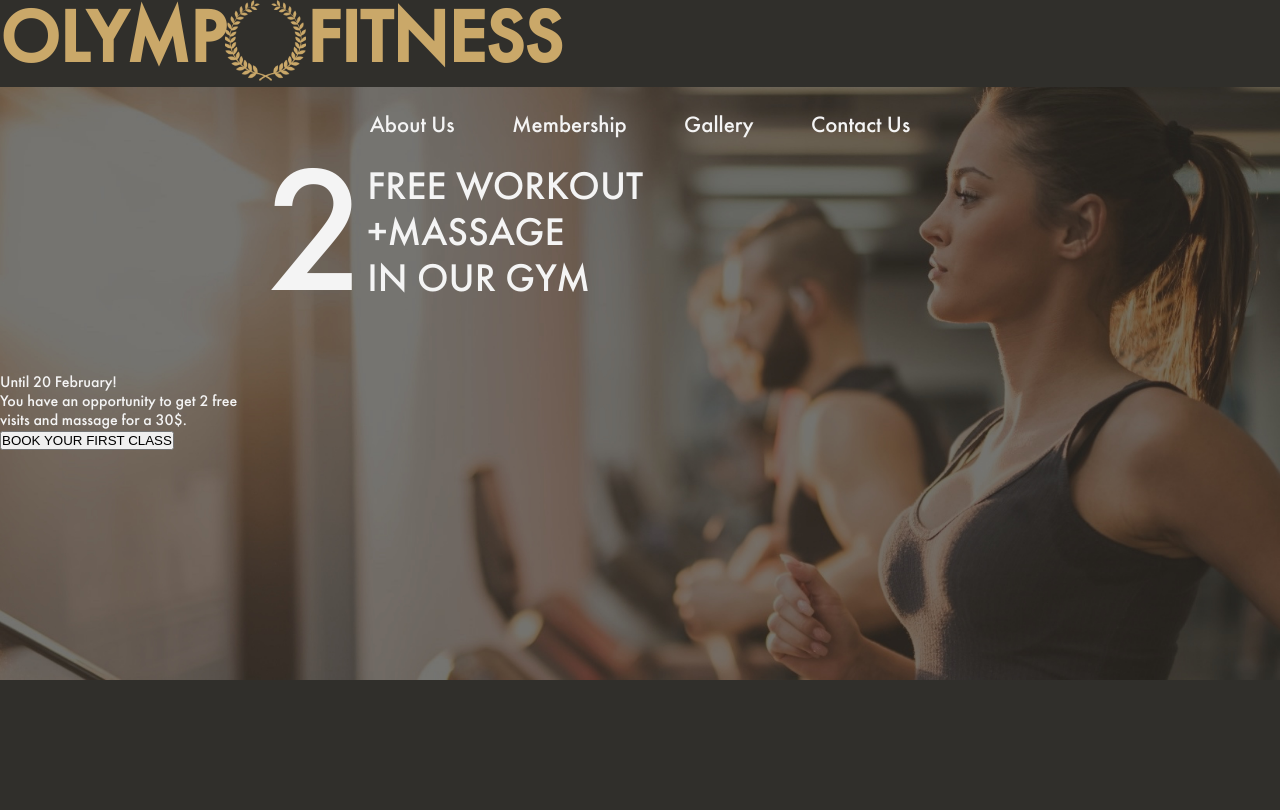
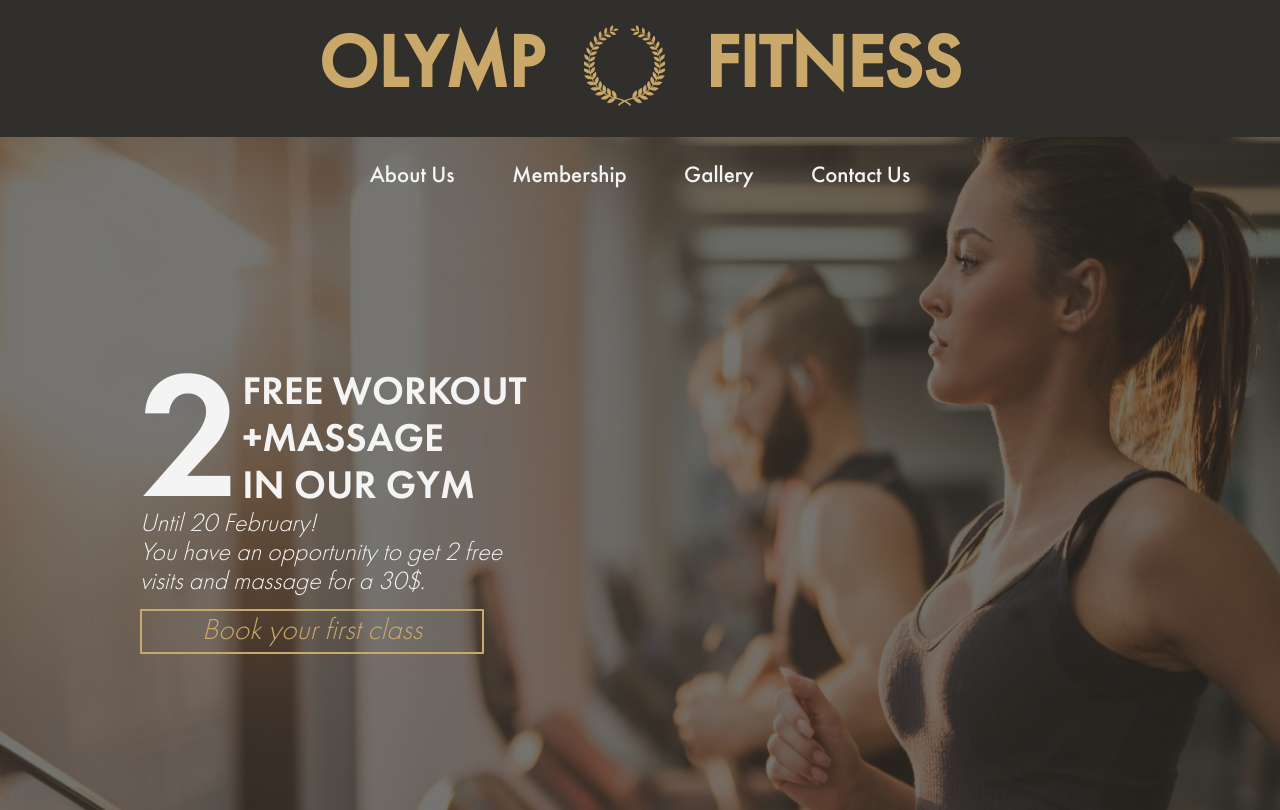
Before and after one commit to Barskihub/OLYMP_FITNESS, a plain HTML site: page index.html in a window 1280 px wide. Drawn offline with Linux system fonts and the light colour scheme.

Commit message:
CREATE HEADER AND SECTION OFFER
123

```diff
--- a/index.html
+++ b/index.html
@@ -8,10 +8,10 @@
 <body>
     <wrapper id="wrapper">
         <header id="header">
-             <h2 class="logo_name">
+             <h2 id="logo_name_1">
                  OLYMP </h2>
             <img src="image/Logo.png" alt="logoOF" id="logo_name_img">
-            <h2 class="logo_name">FITNESS
+            <h2 id="logo_name_2">FITNESS
             </h2>
          </header>
         <section id="special_offer_section">
@@ -39,6 +39,7 @@
                     </li>
                 </ul>
             </nav>
+            <div id="sp_offer">
                 <div id="sp_offer_1">
                     <div id="big_two">2</div>
                     <div id="sp_big">
@@ -49,10 +50,11 @@
                     <p id="sp_offer_p">
                         Until 20 February!<br>
                         You have an opportunity to get 2 free <br>visits and massage for a 30$.
-                </p>
-                <button id="booking_fc_button">
-                    BOOK YOUR FIRST CLASS
-                </button>
+                     </p><br>
+                    <a href="#" id="booking_fc_button">
+                        Book your first class
+                    </a>
+                 </div>
             </div>
         </section>
         <main id="main">
--- a/style.css
+++ b/style.css
@@ -7,6 +7,26 @@
     url('font_futura/FuturaMediumC.woff') format('woff'),
     url('font_futura/FuturaMediumC.ttf') format('truetype');
     font-weight: 500;
+    font-style: normal;
+}
+@font-face {
+    font-family: 'FuturaDemiC';
+    src: url('font_futura/FuturaDemiC-Italic.eot');
+    src: local('font_futura/Futura Demi Italic Cyrillic'), local('font_futura/FuturaDemiC-Italic'),
+    url('font_futura/FuturaDemiC-Italic.eot?#iefix') format('embedded-opentype'),
+    url('font_futura/FuturaDemiC-Italic.woff') format('woff'),
+    url('font_futura/FuturaDemiC-Italic.ttf') format('truetype');
+    font-weight: normal;
+    font-style: italic;
+}
+@font-face {
+    font-family: 'FuturaLightC';
+    src: url('font_futura/FuturaLightC.eot');
+    src: local('font_futura/Futura Light Cyrillic'), local('font_futura/FuturaLightC'),
+    url('font_futura/FuturaLightC.eot?#iefix') format('embedded-opentype'),
+    url('font_futura/FuturaLightC.woff') format('woff'),
+    url('font_futura/FuturaLightC.ttf') format('truetype');
+    font-weight: 300;
     font-style: normal;
 }
 *, *::after, *::before {
@@ -49,21 +69,29 @@ a:hover {
     color: #CAA869;
     font-size: 50px;
     display: flex;
-    margin: auto;
+    justify-content: center;
+    margin: 25px 0 25px 0;
 }
 #logo_name_img {
     object-fit: cover;
     height: 81px;
     width: 81px;
 }
+#logo_name_1 {
+    padding-right: 40px;
+}
+#logo_name_2 {
+    padding-left: 40px;
+}
 /*END HEADER SITTINGS*/
 
 /*SPECIAL_OFFER_SECTION*/
 #special_offer_section {
     background: url("image/top-banner 2.jpg") no-repeat;
-    background-size: 100%;
+    background-size: 100% 100%;
     height: 673px;
     color: #F4F4F4;
+    object-fit: cover;
 }
 /*NAVIGATION*/
 #nav_ul {
@@ -75,18 +103,47 @@ a:hover {
     display: inline-block;
     padding: 26px;
 }
+/*SPECIAL OFFER*/
+#sp_offer {
+    padding: 154px 0 0 140px;
+}
 /*SPECIAL OFFER BIG TEXT*/
 #sp_offer_1 {
-    padding-left: 265px;
+    font-family: 'FuturaDemiC';
     display: flex;
     flex-direction: row;
+    height: 140px;
+}
+#sp_offer_2 {
+    font-family: 'FuturaLightC';
+    font-style: italic;
 }
 #big_two {
     font-size: 180px;
     position: relative;
-    top: -25px;
+    top: -26px;
 }
 #sp_big {
     font-size: 40px;
     text-align: left;
 }
+#sp_offer_p {
+    font-size: 26px;
+}
+#booking_fc_button {
+    background: none;
+    color: #CAA869;
+    font-size: 30px;
+    text-decoration: none;
+    padding: .2em 2em;
+    outline: none;
+    border: 2px solid #CAA869;
+    border-radius: 1px;
+    transition: 0.2s;
+}
+#booking_fc_button:hover {
+    background: rgba(255,255,255,.2);
+}
+#booking_fc_button:active {
+    background: white;
+}
```
Also changed, not shown: 1 other file. Lines whose indentation alone changed are shown as unchanged.
